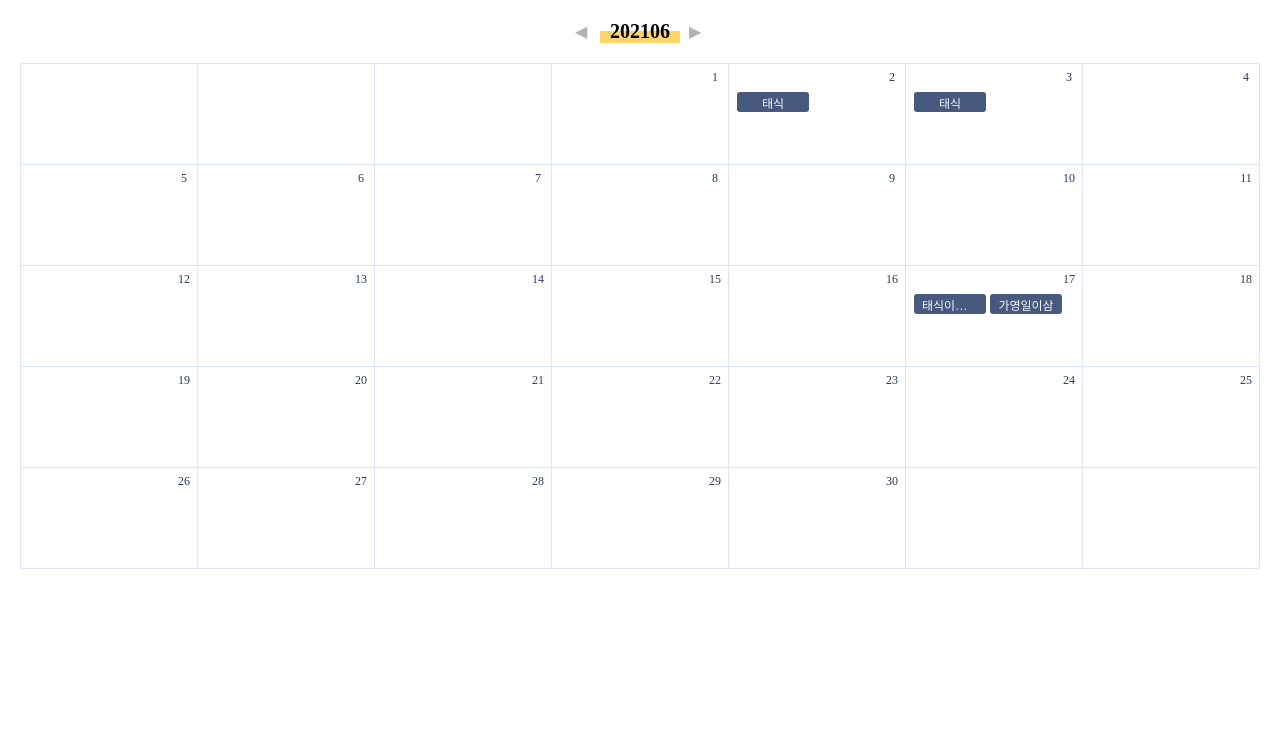
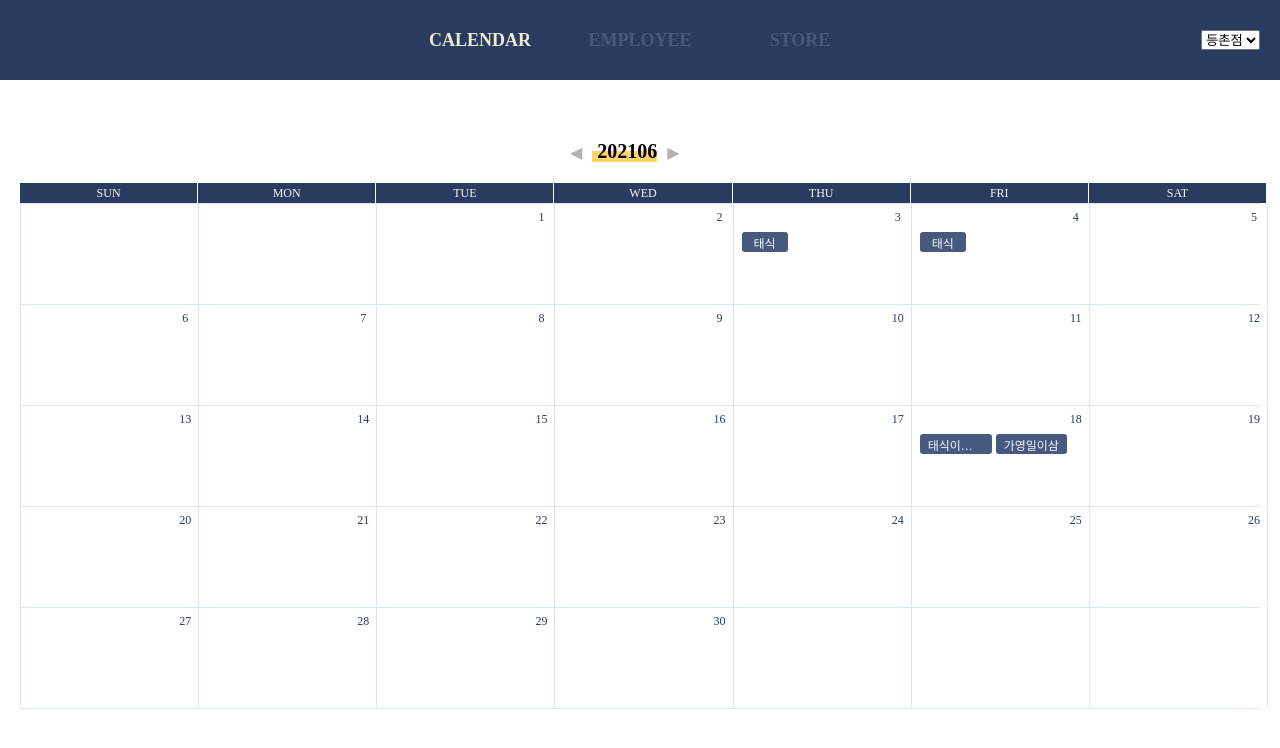
Before and after one commit to jaehleeee/albadon, a React (Create React App) app in the folder albadon-front/: page /calendar in a window 1280 px wide. Shown: the top 748 px of the page. Built offline with nearby package versions, Linux system fonts and the light colour scheme; no server answers; a web font is replaced by a local one.

Commit message:
add header

```diff
--- a/albadon-front/src/App.scss
+++ b/albadon-front/src/App.scss
@@ -2,42 +2,8 @@
 * {
   font-family: "Spoqa Han Sans Neo", "sans-serif";
 }
-
-.App {
-  text-align: center;
+@import url("https://fonts.googleapis.com/css2?family=Nanum+Myeongjo:wght@400;700;800&display=swap");
+@import url("https://fonts.googleapis.com/css2?family=Do+Hyeon&display=swap");
+#container {
+  padding-top: 40px;
 }
-
-.App-logo {
-  height: 40vmin;
-  pointer-events: none;
-}
-
-@media (prefers-reduced-motion: no-preference) {
-  .App-logo {
-    animation: App-logo-spin infinite 20s linear;
-  }
-}
-
-.App-header {
-  background-color: #282c34;
-  min-height: 100vh;
-  display: flex;
-  flex-direction: column;
-  align-items: center;
-  justify-content: center;
-  font-size: calc(10px + 2vmin);
-  color: white;
-}
-
-.App-link {
-  color: #61dafb;
-}
-
-@keyframes App-logo-spin {
-  from {
-    transform: rotate(0deg);
-  }
-  to {
-    transform: rotate(360deg);
-  }
-}
--- a/albadon-front/src/App.tsx
+++ b/albadon-front/src/App.tsx
@@ -6,6 +6,7 @@ import { BrowserRouter, Redirect, Route, Switch } from "react-router-dom";
 import { SamplePage } from "./page/SamplePage";
 import { RecoilRoot } from "recoil";
 import { CalendarPage } from "./page/CalendarPage";
+import { Header } from "./layout/Header";
 
 function App() {
   const [value, setValue] = useState<string>("");
@@ -19,6 +20,8 @@ function App() {
   return (
     <RecoilRoot>
       <BrowserRouter>
+        <Header />
+        <div id="container">
           <Switch>
             <Route exact path="/">
               <Redirect to="/calendar" />
@@ -32,6 +35,7 @@ function App() {
               <Redirect to="/" />
             </Route>
           </Switch>
+        </div>
       </BrowserRouter>
     </RecoilRoot>
   );
--- /dev/null
+++ b/albadon-front/src/layout/Header.scss
@@ -0,0 +1,32 @@
+#Header {
+  display: flex;
+  height: 30px;
+  padding: 30px 20px 20px 20px;
+  position: relative;
+  background-color: #293b5f;
+  #navigationBar {
+    $navWidth: 160px;
+
+    position: absolute;
+    left: calc(50% - calc(#{$navWidth} * 1.5));
+    width: calc(#{$navWidth} * 3);
+    display: table;
+    .navi-btn {
+      width: $navWidth;
+      display: table-cell;
+      text-align: center;
+      cursor: pointer;
+      font-size: 18px;
+      font-weight: 700;
+      color: #47597e;
+      &.active {
+        color: #ededd0;
+      }
+    }
+  }
+  #storeSelect {
+    position: absolute;
+    right: 20px;
+    height: 20px;
+  }
+}
--- /dev/null
+++ b/albadon-front/src/layout/Header.tsx
@@ -0,0 +1,50 @@
+import React, { useEffect, useState } from "react";
+import { useHistory } from "react-router-dom";
+import "./Header.scss";
+
+export enum NavOption {
+  CALENDAR = "CALENDAR",
+  EMPLOYEE = "EMPLOYEE",
+  STORE = "STORE",
+}
+export const Header: React.FC = () => {
+  const history = useHistory();
+  const [navOption, setNavOption] = useState<NavOption>(NavOption.CALENDAR);
+
+  useEffect(() => {
+    switch (navOption) {
+      case NavOption.CALENDAR:
+        history.push("/calendar");
+        break;
+      case NavOption.EMPLOYEE:
+        history.push("/employee");
+        break;
+      case NavOption.STORE:
+        history.push("/store");
+        break;
+    }
+  }, [navOption]);
+
+  return (
+    <div id="Header">
+      <div id="navigationBar">
+        {Object.keys(NavOption).map((option) => {
+          return (
+            <label
+              className={navOption === option ? "navi-btn active" : "navi-btn"}
+              onClick={() => {
+                setNavOption(option as NavOption);
+              }}
+            >
+              {option}
+            </label>
+          );
+        })}
+      </div>
+      <select id="storeSelect">
+        <option value="등촌점">등촌점</option>
+        <option value="목동점">목동점</option>
+      </select>
+    </div>
+  );
+};
--- a/albadon-front/src/page/CalendarPage.scss
+++ b/albadon-front/src/page/CalendarPage.scss
@@ -7,28 +7,15 @@ $border-color: #dbe6fd;
 
 #CalendarPage {
   padding: 20px;
-  .month-btn {
-    position: absolute;
-    width: 10px;
-    top: 22px;
-    font-size: 16px;
-    cursor: pointer;
-    color: rgba($color: black, $alpha: 0.3);
-    &.prev {
-      left: calc(50% - 65px);
-    }
-    &.next {
-      left: calc(50% + 49px);
-    }
-  }
 
   .yyyymm {
-    width: 80px;
+    width: 140px;
+    margin-left: calc(50% - 70px);
+    .yyyymm-lbl {
       font-size: 20px;
       font-weight: 700;
       text-align: center;
       color: "#47597e";
-    margin-left: calc(50% - 40px);
       background: linear-gradient(
         180deg,
         rgba(255, 255, 255, 0) 0%,
@@ -37,8 +24,37 @@ $border-color: #dbe6fd;
         #ffd56b 100%
       );
     }
+    .month-btn {
+      width: 10px;
+      font-size: 16px;
+      cursor: pointer;
+      color: rgba($color: black, $alpha: 0.3);
+      &.prev {
+        margin-right: 10px;
+      }
+      &.next {
+        margin-left: 10px;
+      }
+    }
+  }
+  .week-header {
+    padding-top: 20px;
+    display: flex;
+    .date {
+      min-width: calc(100% / 7);
+      height: 20px;
+      font-size: 12px;
+      text-align: center;
+      background-color: #293b5f;
+      color: ghostwhite;
+      line-height: 20px;
+
+      & + .date {
+        border-left: 1px solid ghostwhite;
+      }
+    }
+  }
   .week-wrapper {
-    padding-top: 20px;
     .week {
       display: flex;
       & + .week {
@@ -52,7 +68,7 @@ $border-color: #dbe6fd;
       }
 
       .day {
-        width: 100%;
+        min-width: calc(100% / 7);
         height: 100px;
 
         & + .day {
@@ -101,7 +117,8 @@ $border-color: #dbe6fd;
             font-size: 12px;
             height: 16px;
             white-space: nowrap;
-            width: 56px;
+            max-width: 56px;
+            min-width: 30px;
             overflow: hidden;
           }
         }
--- a/albadon-front/src/page/CalendarPage.tsx
+++ b/albadon-front/src/page/CalendarPage.tsx
@@ -1,6 +1,6 @@
 import moment from "moment";
 import React, { useEffect, useState } from "react";
-import { SampleComponent } from "../component/SampleComponent";
+
 import { range } from "../util";
 import "./CalendarPage.scss";
 
@@ -19,6 +19,7 @@ export interface DaySchedule {
   employeeList: Employee[];
 }
 
+export const DATE_LIST = ["SUN", "MON", "TUE", "WED", "THU", "FRI", "SAT"];
 export const CalendarPage: React.FC = () => {
   const getSettings = (YYYYMM: string) => {
     const dayCount = moment(YYYYMM, "YYYYMM").daysInMonth();
@@ -32,7 +33,7 @@ export const CalendarPage: React.FC = () => {
   };
 
   const getDayComponent = (week: number, day: number, settings: Settings) => {
-    const val = week * 7 + day - settings.startDate;
+    const val = week * 7 + day - settings.startDate + 1;
     if (val > 0 && val <= settings.dayCount) {
       return (
         <div className="day-number">
@@ -152,14 +153,25 @@ export const CalendarPage: React.FC = () => {
 
   return (
     <div id="CalendarPage">
-      <div className="month-btn prev" onClick={handlePrevMonthBtnClick}>
-        ◀︎
-      </div>
-      <div className="yyyymm"> {selectedYYYYMM} </div>
-      <div className="month-btn next" onClick={handleNextMonthBtnClick}>
-        ▶︎
+      <div className="yyyymm">
+        <label className="month-btn prev" onClick={handlePrevMonthBtnClick}>
+          ◀︎
+        </label>
+        <label className="yyyymm-lbl"> {selectedYYYYMM}</label>
+        <label className="month-btn next" onClick={handleNextMonthBtnClick}>
+          ▶︎
+        </label>
       </div>
 
+      <div className="week-header">
+        {DATE_LIST.map((date) => {
+          return (
+            <div key={`${date}`} className="date">
+              {date}
+            </div>
+          );
+        })}
+      </div>
       <div className="week-wrapper">
         {range(settings.weekCount).map((week) => {
           return (
```
Lines whose indentation alone changed are shown as unchanged.
